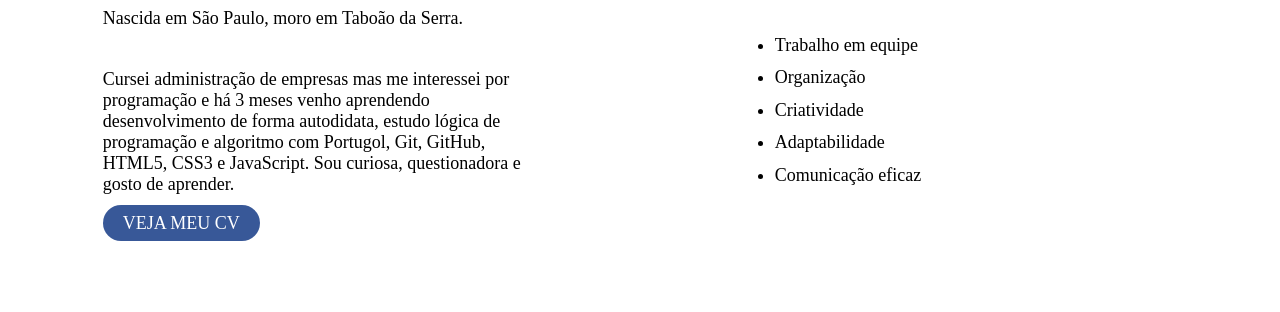
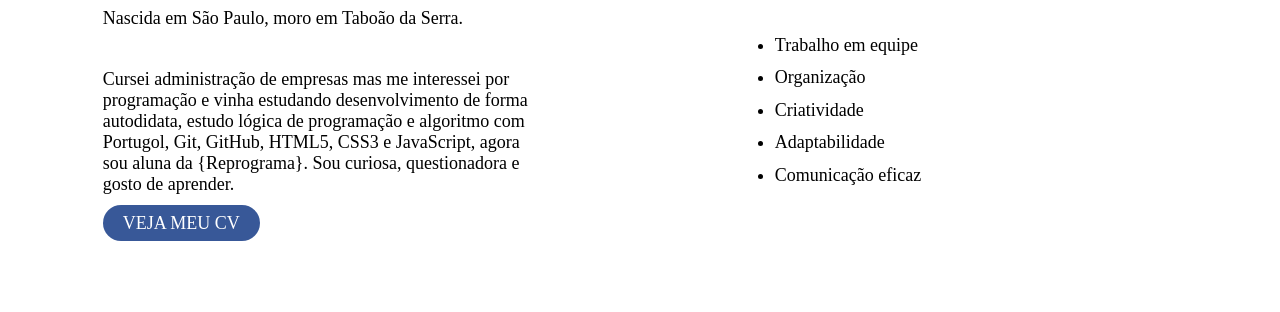
Before and after one commit to marianapequeno/oficina-reprograma, a plain HTML site: page index.html in a window 1280 px wide. Shown: the part 915-1227 px from the top of the page. Drawn offline with Linux system fonts and the light colour scheme; files whose address does not match are found by name.

Commit message:
Update index.html

```diff
--- a/index.html
+++ b/index.html
@@ -21,7 +21,7 @@
         <div class="lado1">
             <p>Eu sou <span class="nome">Mariana</span>, estudante e tem dois gatos, o Milk e o Bob.</p>
             <p class="margin-texto">Nascida em São Paulo, moro em Taboão da Serra.</p>
-            <p>Cursei administração de empresas mas me interessei por programação e há 3 meses venho aprendendo desenvolvimento de forma autodidata, estudo lógica de programação e algoritmo com Portugol, Git, GitHub, HTML5, CSS3 e JavaScript. Sou curiosa, questionadora e gosto de aprender.</p>
+            <p>Cursei administração de empresas mas me interessei por programação e vinha estudando desenvolvimento de forma autodidata, estudo lógica de programação e algoritmo com Portugol, Git, GitHub, HTML5, CSS3 e JavaScript, agora sou aluna da {Reprograma}. Sou curiosa, questionadora e gosto de aprender.</p>
             <a class="link-cv" href="https://linkedin.com/in/marianapequeno" target="_blank"> Veja Meu CV</a>
         </div>
 
```
